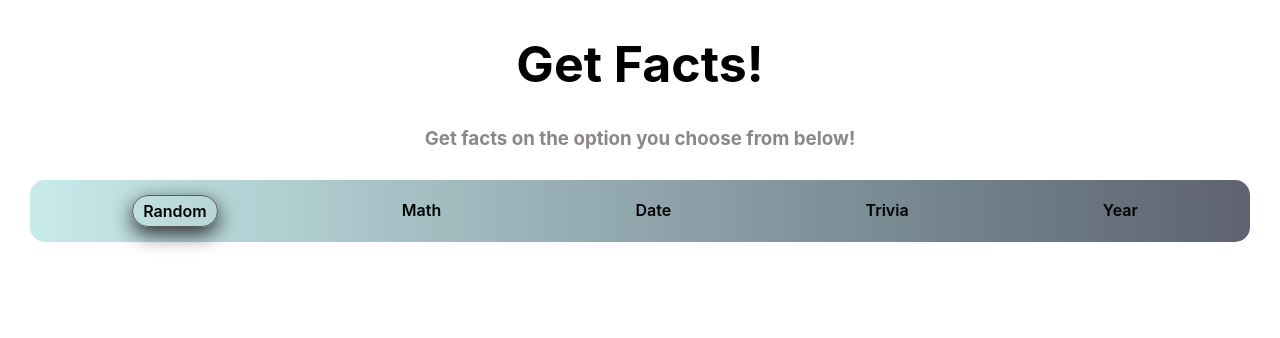
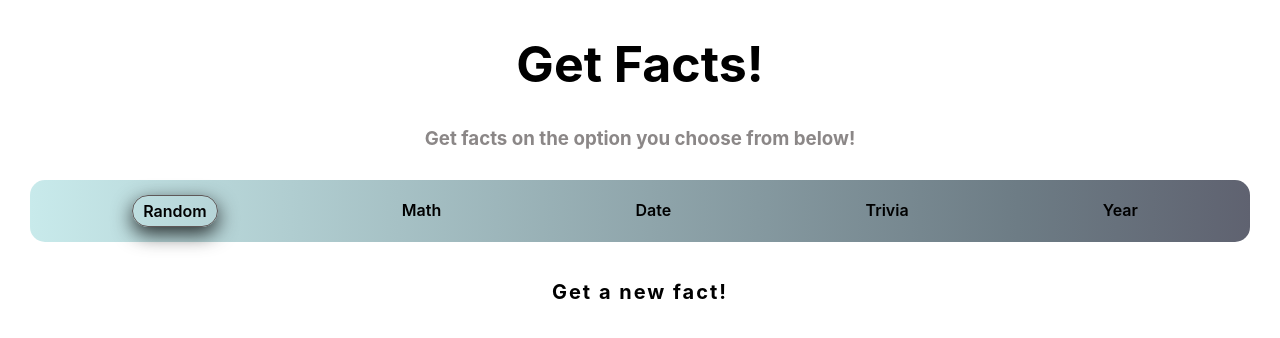
Before and after one commit to danielabrailo/numbers-facts, a React (Create React App) app: page / in a window 1280 px wide. Shown: the top 338 px of the page. Built offline with nearby package versions, Linux system fonts and the light colour scheme; no server answers.

Commit message:
added button UI

```diff
--- a/src/App.css
+++ b/src/App.css
@@ -37,3 +37,20 @@
 .options-container .option:hover {
   box-shadow: 0 7px 20px rgba(0, 0, 0, 0.6);
 }
+
+.get-fact-button {
+  width: fit-content;
+  padding: 8px 15px;
+  border-radius: 10px;
+  display: block;
+  margin: auto;
+  cursor: pointer;
+  font-size: 20px;
+  font-weight: 700;
+  letter-spacing: 2px;
+  transition: all .3s ease-out;
+}
+
+.get-fact-button:hover {
+  box-shadow: 0 7px 20px rgba(0, 0, 0, 0.6);
+}
--- a/src/components/Button.js
+++ b/src/components/Button.js
@@ -1,7 +1,7 @@
 import React from "react";
 
 const Button = () => {
-  return <div>Button</div>;
+  return <div className="get-fact-button">Get a new fact!</div>;
 };
 
 export default Button;
--- a/src/components/Homepage.js
+++ b/src/components/Homepage.js
@@ -1,5 +1,6 @@
 import React from "react";
 import Options from "./Options";
+import Button from "./Button";
 
 const Homepage = () => {
   return (
@@ -9,6 +10,7 @@ const Homepage = () => {
         Get facts on the option you choose from below!
       </h3>
       <Options />
+      <Button />
     </div>
   );
 };
```
